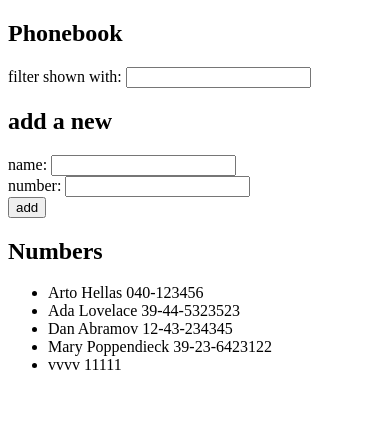
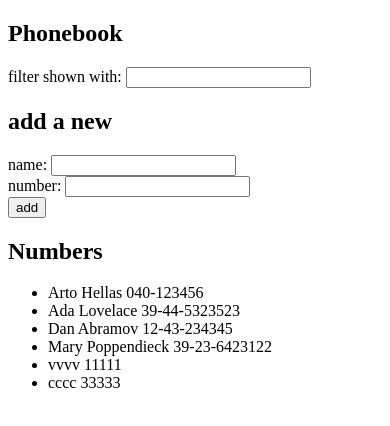
Before and after one commit to bryantt23/fso-part1, a React (Vite) app: page / in a window 390 px wide. Shown: the top 426 px of the page. Built offline with nearby package versions, Linux system fonts and the light colour scheme; data requests are answered from the project's data file.

Commit message:
2.13: The Phonebook step8

```diff
--- a/db.json
+++ b/db.json
@@ -24,6 +24,11 @@
       "id": "5346",
       "name": "vvvv",
       "number": "11111"
+    },
+    {
+      "id": "5440",
+      "name": "cccc",
+      "number": "33333"
     }
   ]
 }
--- a/src/App.jsx
+++ b/src/App.jsx
@@ -3,6 +3,7 @@ import Filter from './Filter'
 import PersonForm from './PersonForm'
 import Persons from './Persons'
 import axios from 'axios'
+import { getAll, create } from './services/persons'
 
 const App = () => {
   const [persons, setPersons] = useState([
@@ -10,8 +11,7 @@ const App = () => {
   const [nameSearch, setNameSearch] = useState('')
   useEffect(() => {
     async function fetch() {
-      const res = await axios.get("http://localhost:3001/persons")
-      console.log("🚀 ~ fetch ~ res:", res)
+      const res = await getAll()
       setPersons(res.data)
     }
     fetch()
@@ -21,7 +21,7 @@ const App = () => {
       alert(`${name} is already added to phonebook`)
       return
     }
-    await axios.post("http://localhost:3001/persons", { name, number })
+    await create({ name, number })
     setPersons(persons => persons.concat({ name, number }))
   }
 
--- /dev/null
+++ b/src/services/persons.js
@@ -0,0 +1,10 @@
+import axios from 'axios';
+const baseUrl = 'http://localhost:3001/persons';
+
+export const getAll = () => {
+  return axios.get(baseUrl);
+};
+
+export const create = newObject => {
+  return axios.post(baseUrl, newObject);
+};
```
